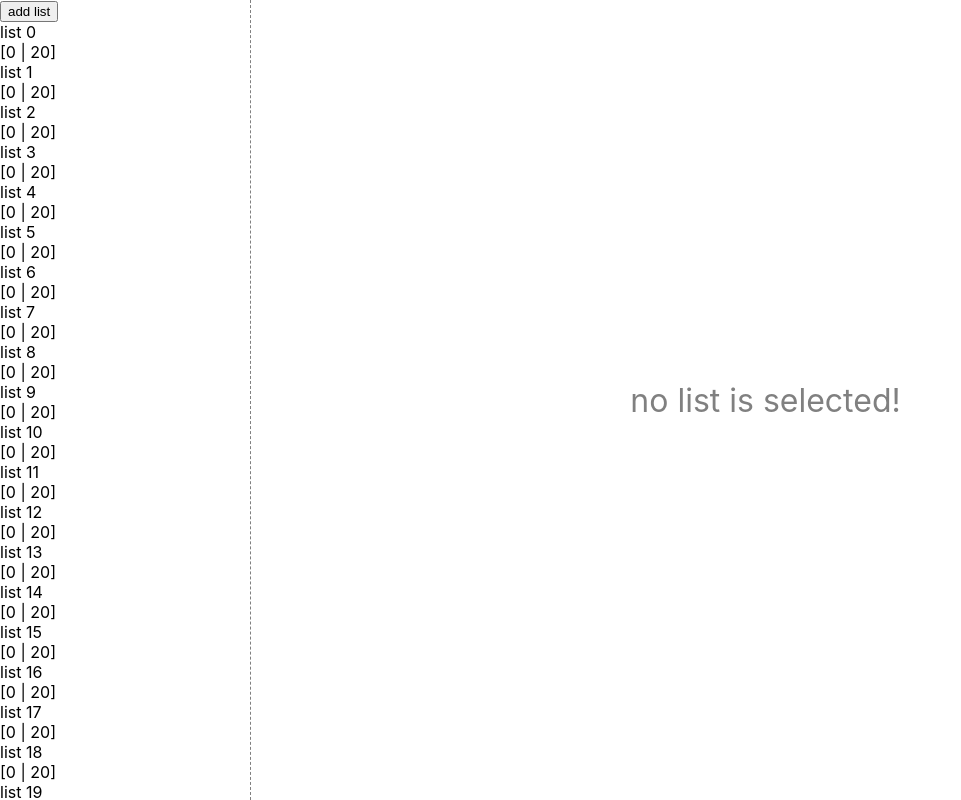
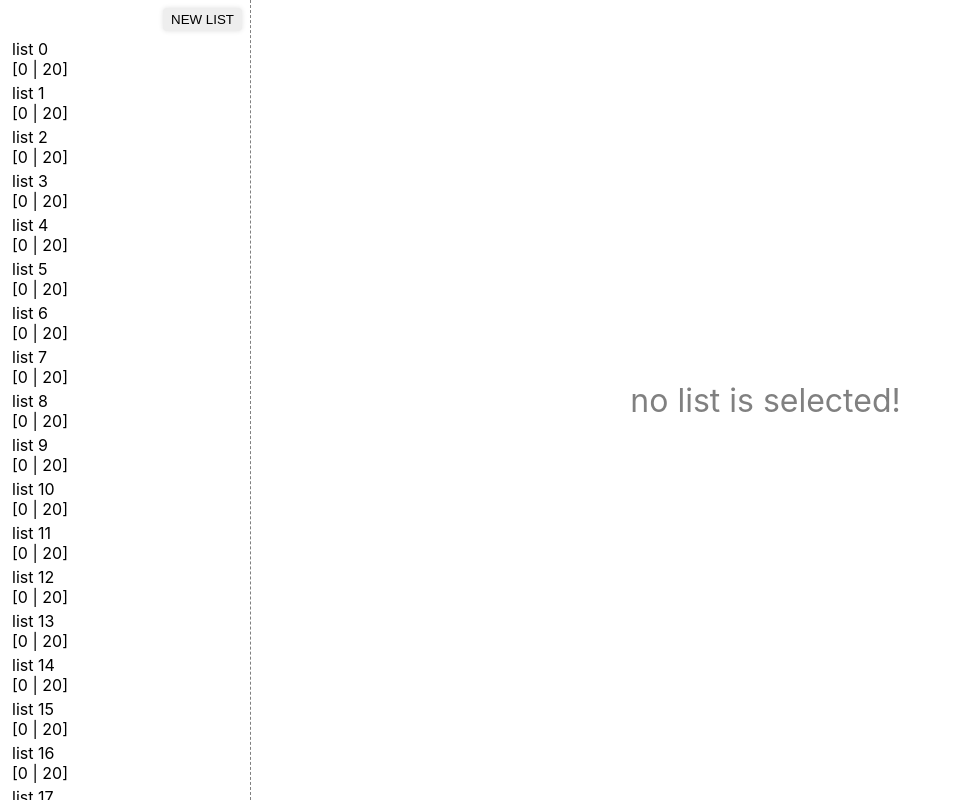
Before and after one commit to OoALRAi/my-todo-app, a React (Create React App) app: page / in a window 1280 px wide. Shown: the whole page, without its empty margins (0-961 px from the left). Built offline with nearby package versions, Linux system fonts and the light colour scheme.

Commit message:
sidebar list items

```diff
--- a/src/Components/ListItem.js
+++ b/src/Components/ListItem.js
@@ -1,4 +1,5 @@
 import { SidebarActions } from "../App";
+import "./sidebar.css"
 export default function ListItem({
     dispatch,
     todoList,
@@ -8,7 +9,7 @@ export default function ListItem({
         dispatch({ type: SidebarActions.SELECT_LIST, data: todoList })
     }
     return (
-        <div onClick={selectItem}>
+        <div className="list-item" onClick={selectItem}>
             <div>
                 {todoList && todoList.text}
             </div>
--- a/src/Components/Sidebar.js
+++ b/src/Components/Sidebar.js
@@ -4,7 +4,9 @@ export default function Sidebar({ OnAddList, state, dispatch }) {
 
     return (
         <div className="sidebar">
-            <button onClick={OnAddList}>add list</button>
+            <div className='new-list-button-container'>
+                <button className='new-list-button' onClick={OnAddList}>NEW LIST</button>
+            </div>
             <div className='todo-lists-list'>
                 {state &&
                     state.todo_lists.map(
--- a/src/Components/sidebar.css
+++ b/src/Components/sidebar.css
@@ -5,6 +5,34 @@
     border-right: dashed 1px gray;
     height: 100vh;
     scrollbar-width: none;
+    display: flex;
+    flex-direction: column;
+}
+
+.new-list-button {
+    background-color: #eeeeee;
+    box-shadow: 0px 0px 5px 0px #e1e1e1;
+    border: none;
+    width: fit-content;
+    justify-self: end;
+    margin: 8px;
+    padding-left: 8px;
+    padding-right: 8px;
+    padding-top: 4px;
+    padding-bottom: 4px;
+    border-radius: 4px;
+    transition: 300ms;
+}
+
+.new-list-button:hover {
+    box-shadow: none;
+
+}
+
+.new-list-button-container {
+    display: flex;
+    flex-direction: row;
+    justify-content: end;
 }
 
 .sidebar::-webkit-scrollbar {
@@ -12,3 +40,21 @@
 }
 
 .sidebar .todo-lists-list {}
+
+
+
+.list-item {
+    margin-left: 12px;
+    margin-right: 12px;
+    margin-bottom: 4px;
+    transition-duration: 300ms;
+
+}
+
+.list-item:hover {
+    background-color: #eeeeee;
+}
+
+.list-item:active {
+    background-color: #e0e0e0;
+}
--- a/src/Components/todoitem.css
+++ b/src/Components/todoitem.css
@@ -1,7 +1,7 @@
 .todo-item {
     min-height: 70px;
     border-radius: 4px;
-    transition: 400ms;
+    transition: 300ms;
     max-width: 100%;
     width: 100%;
     max-width: 100%;
```
